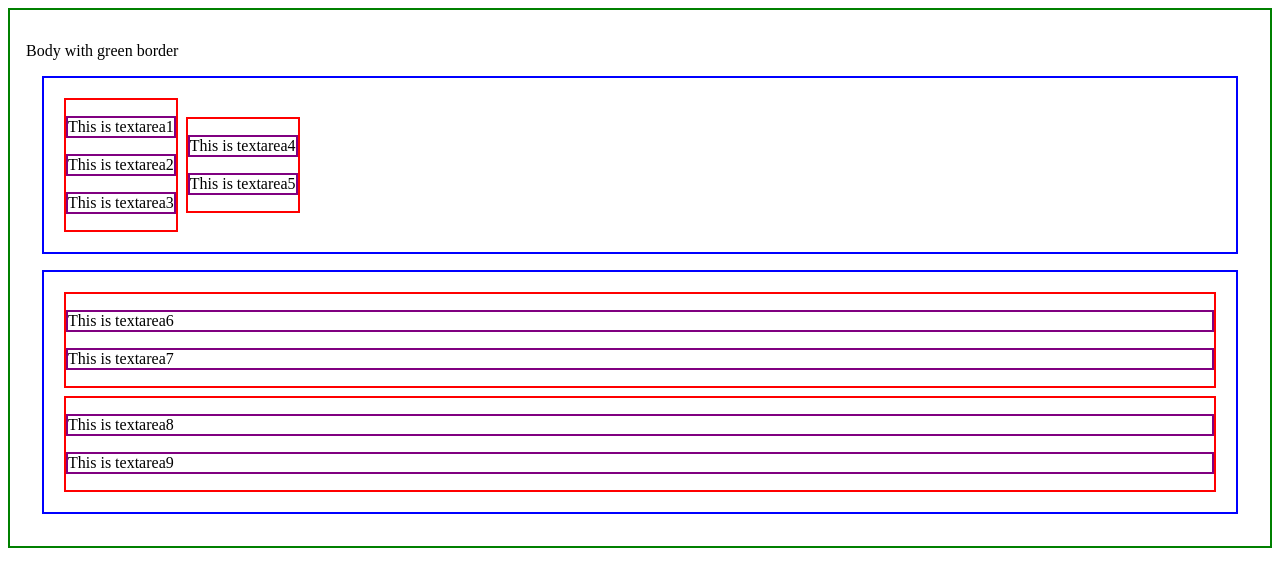
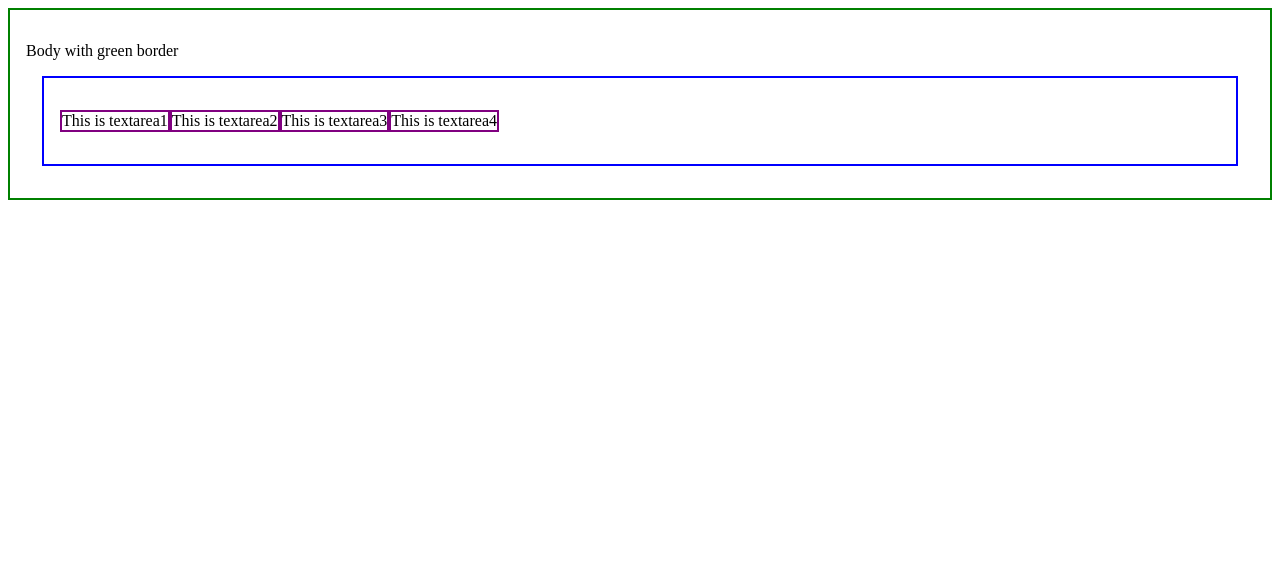
Before and after one commit to RadhikaRJ/Flexbox_CSSproperties, a plain HTML site: page index.html in a window 1280 px wide. Drawn offline with Linux system fonts and the light colour scheme.

Commit message:
article completed

```diff
--- a/index.html
+++ b/index.html
@@ -11,30 +11,14 @@
 <body>
     <p>Body with green border</p>
     <div class="container superset1">
-
-        <div class="columns set1">
             <p class="textbox box1">This is textarea1</p>
             <p class="textbox box2">This is textarea2</p>
             <p class="textbox box3">This is textarea3</p>
-        </div>
-        <div class="columns set2">
+            <p class="textbox box4">This is textarea4</p>
 
-            <p class="textbox box4">This is textarea4</p>
-            <p class="textbox box5">This is textarea5</p>
 
-        </div>
     </div>
-    <div class="container superset2">
 
-        <div class="columns set3">
-            <p class="textbox box6">This is textarea6</p>
-            <p class="textbox box7">This is textarea7</p>
-        </div>
-        <div class="columns set4">
-            <p class="textbox box8">This is textarea8</p>
-            <p class="textbox box9">This is textarea9</p>
-        </div>
-    </div>
 </body>
 
 </html>
--- a/styles.css
+++ b/styles.css
@@ -13,16 +13,15 @@ body {
 }
 
 .superset1 {
-    display: flex;
-    justify-content: flex-start;
-    align-items: center;
+     display: flex;
+
 }
 
 .superset2 {
     display: flex;
     flex-direction: column;
-    justify-content: flex-start;
-    align-items: stretch;
+
+
 }
 
 .columns {
@@ -36,31 +35,3 @@ body {
     border: 2px solid purple;
 
 }
-
-
-.set1 {}
-
-.set2 {}
-
-.set3 {}
-
-.set4 {}
-
-
-.box1 {}
-
-.box2 {}
-
-.box3 {}
-
-.box4 {}
-
-.box5 {}
-
-.box6 {}
-
-.box7 {}
-
-.box8 {}
-
-.box9 {}
```
